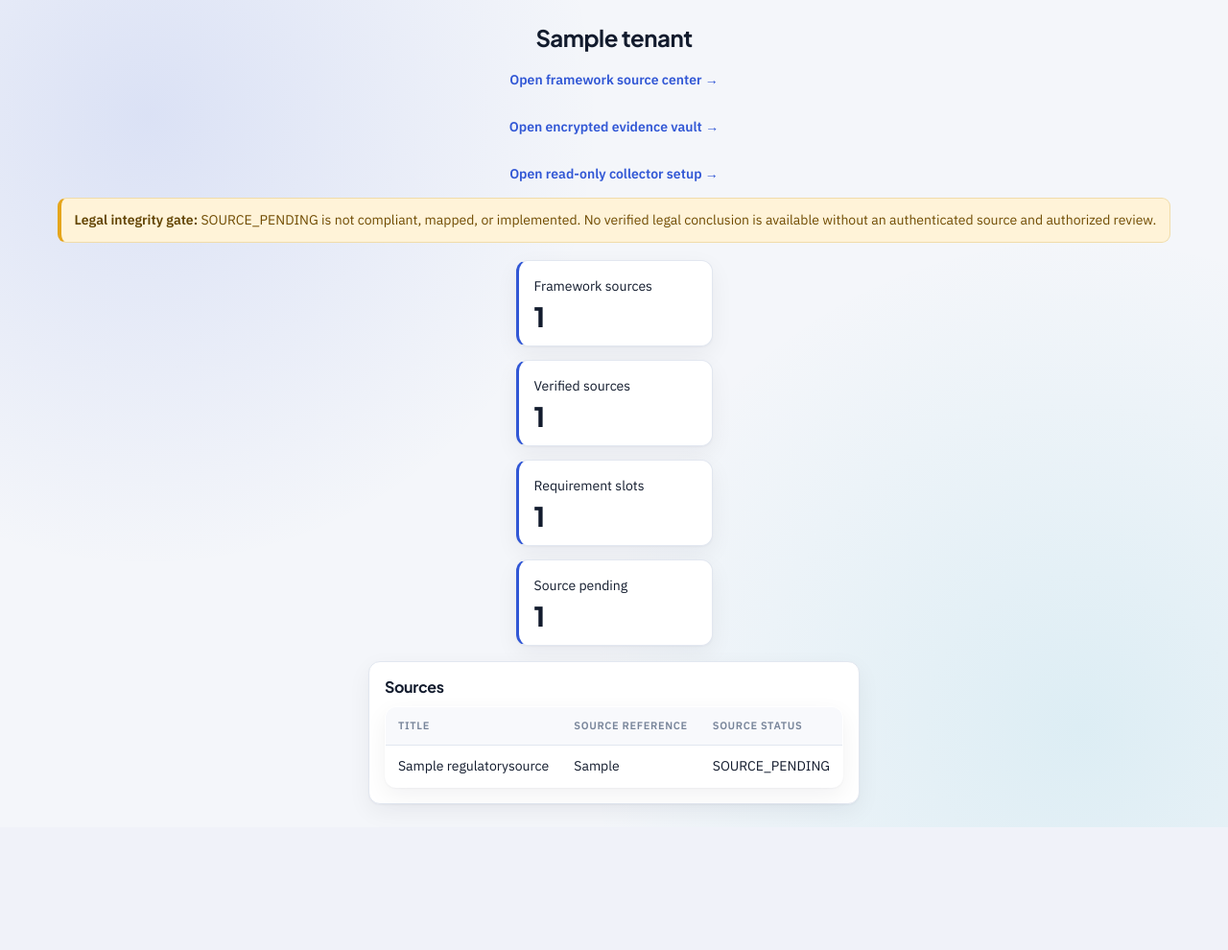
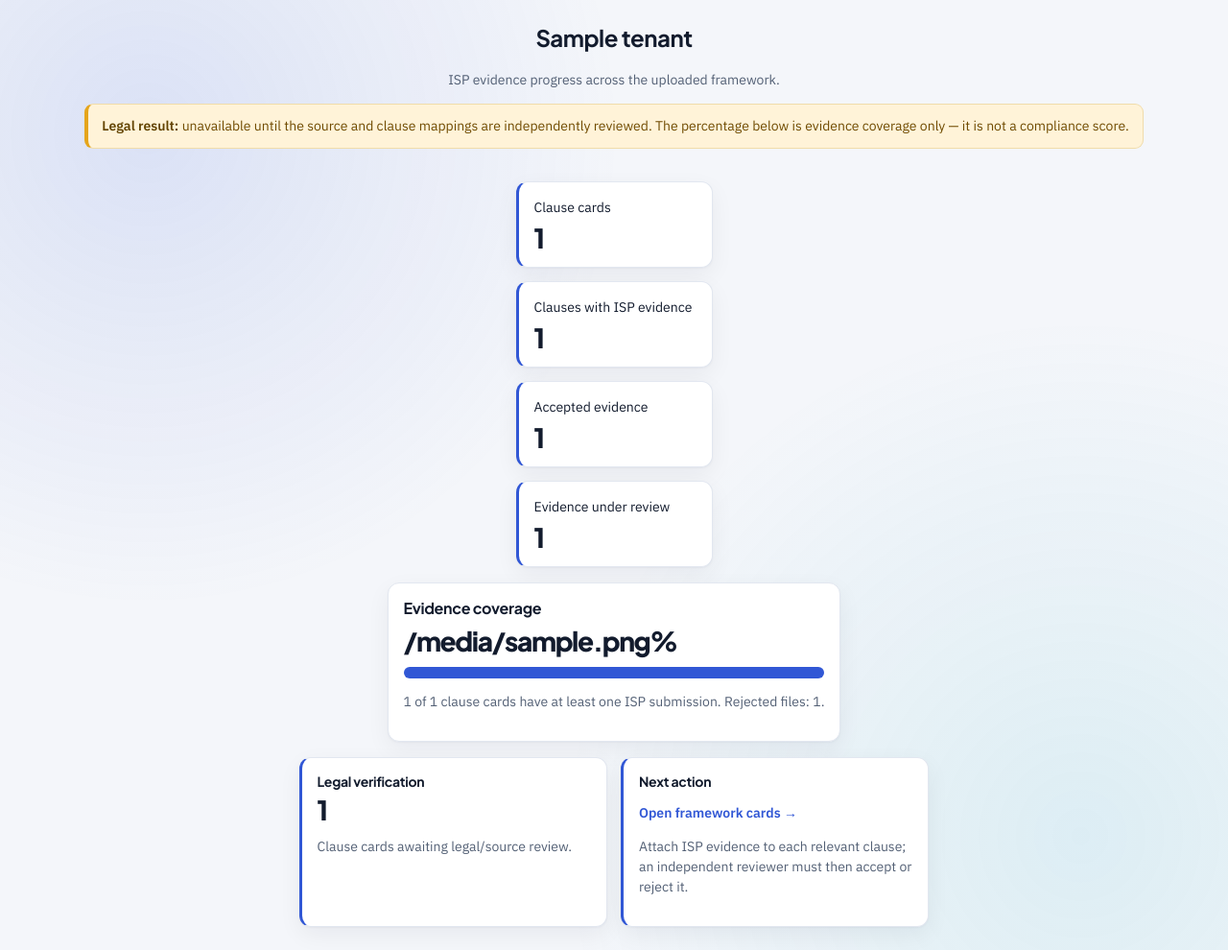
Before and after one commit to riz-coder/ConfigSentinel, a Django app: template templates/dashboard.html in a window 1280 px wide. Shown: the whole page at 96% size. Before the commit the page ends 862 px from the top, so only its background shows below. Run offline with Django 5.2, Linux system fonts and the light colour scheme; tables that the repository leaves empty hold one stand-in row (values such as "Sample post"); the template is opened without the code that fills it: values that come from a table or form of the project are taken from there, most other values are stand-ins (such as "Sample title", 1, 10 or a date in 2020).

Commit message:
feat: show ISP evidence progress on dashboard

```diff
--- a/templates/dashboard.html
+++ b/templates/dashboard.html
@@ -1,19 +1,8 @@
 {% extends "base.html" %}
 {% block content %}
-<h1>{{ tenant.name }}</h1>
-<p><a href="{% url 'regulatory-center' %}">Open framework source center →</a></p>
-<p><a href="{% url 'evidence-center' %}">Open encrypted evidence vault →</a></p>
-<p><a href="{% url 'collector-center' %}">Open read-only collector setup →</a></p>
-<div class="warning"><strong>Legal integrity gate:</strong> SOURCE_PENDING is not compliant, mapped, or implemented. No verified legal conclusion is available without an authenticated source and authorized review.</div>
-<div class="grid">
-  <div class="card"><div>Framework sources</div><div class="value">{{ source_count }}</div></div>
-  <div class="card"><div>Verified sources</div><div class="value">{{ verified_source_count }}</div></div>
-  <div class="card"><div>Requirement slots</div><div class="value">{{ regulation_count }}</div></div>
-  <div class="card"><div>Source pending</div><div class="value">{{ source_pending_count }}</div></div>
-</div>
-<div class="card" style="margin-top:1rem"><h2>Sources</h2>
-  <table><thead><tr><th>Title</th><th>Source reference</th><th>Source status</th></tr></thead><tbody>
-  {% for source in sources %}<tr><td>{{ source.title }}</td><td>{{ source.gazette_identifier|default:"—" }}</td><td>{{ source.legal_status }}</td></tr>{% empty %}<tr><td colspan="3">No regulatory source has been registered.</td></tr>{% endfor %}
-  </tbody></table>
-</div>
+<h1>{{ tenant.name }}</h1><p>ISP evidence progress across the uploaded framework.</p>
+<div class="warning"><strong>Legal result:</strong> unavailable until the source and clause mappings are independently reviewed. The percentage below is evidence coverage only — it is not a compliance score.</div>
+<div class="grid" style="margin-top:1rem"><div class="card"><div>Clause cards</div><div class="value">{{ clause_count }}</div></div><div class="card"><div>Clauses with ISP evidence</div><div class="value">{{ submitted_clause_count }}</div></div><div class="card"><div>Accepted evidence</div><div class="value">{{ accepted_clause_count }}</div></div><div class="card"><div>Evidence under review</div><div class="value">{{ under_review_count }}</div></div></div>
+<div class="card" style="margin-top:1rem"><h2>Evidence coverage</h2><div class="value">{{ evidence_coverage }}%</div><div style="height:12px;background:#e6eaf3;border-radius:9px;overflow:hidden;margin:.8rem 0"><div style="height:100%;width:{{ evidence_coverage }}%;background:#3157d5"></div></div><p>{{ submitted_clause_count }} of {{ clause_count }} clause cards have at least one ISP submission. Rejected files: {{ rejected_count }}.</p></div>
+<div class="grid" style="margin-top:1rem"><div class="card"><h3>Legal verification</h3><div class="value">{{ legal_unverified_count }}</div><p>Clause cards awaiting legal/source review.</p></div><div class="card"><h3>Next action</h3><p><a href="{% url 'regulatory-center' %}">Open framework cards →</a></p><p>Attach ISP evidence to each relevant clause; an independent reviewer must then accept or reject it.</p></div></div>
 {% endblock %}
```
Also changed, not shown: apps/regulatory/views.py (+16 -7 lines).
